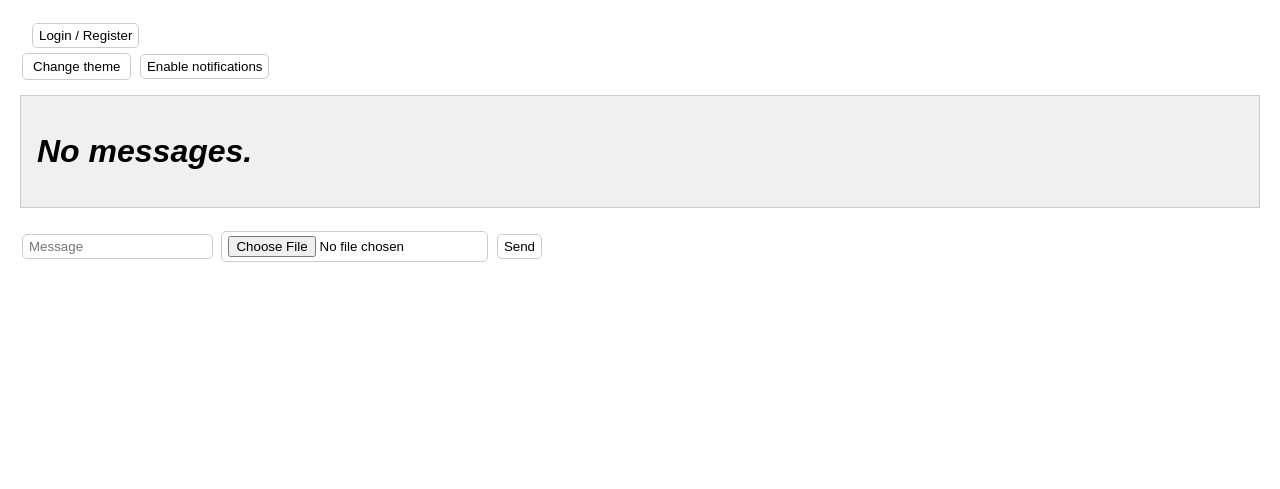
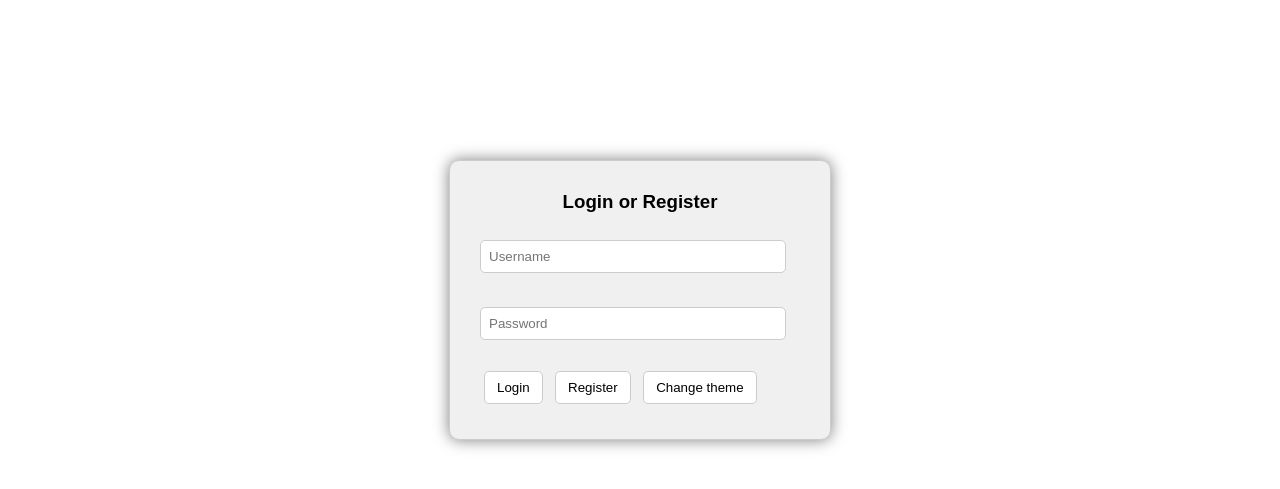
Before and after one commit to redeit0109/RedNet, a PHP site: page / in a window 1280 px wide. Shown: the top 489 px of the page. Run offline with PHP 8.4, Linux system fonts and the light colour scheme.

Commit message:
Update index.php

```diff
--- a/index.php
+++ b/index.php
@@ -70,7 +70,11 @@ if ($_SERVER['REQUEST_METHOD'] === 'POST' && isset($_POST['login'])) {
 }
 
 if ($_SERVER['REQUEST_METHOD'] === 'POST' && isset($_POST['message'])) {
-    $nickname = $_SESSION['username'] ?? 'Anonymous';
+    if (!isset($_SESSION['username'])) {
+        http_response_code(403);
+        exit('Login required');
+    }
+    $nickname = $_SESSION['username'];
     $message = htmlspecialchars(trim($_POST['message']));
     $replyTo = isset($_POST['reply_to']) ? trim($_POST['reply_to']) : '';
     $fileText = '';
@@ -115,7 +119,6 @@ if (isset($_GET['fetch'])) {
     <link rel="icon" type="image/x-icon" href="./src/favicon.ico">
     <title>RedNet</title>
     <style>
-
        #authPopup {
              display: none;
              position: fixed;
@@ -172,8 +175,8 @@ if (isset($_GET['fetch'])) {
         }
 
         body.dark button {
-            padding: 4px 6px;
-            margin: 2.5px 2px;
+            padding: 3px 5px;
+            margin: 3px 2.5px;
             background-color: var(--bg-color);
             color: var(--text-color);
             border: 1px solid var(--border-color);
@@ -182,8 +185,8 @@ if (isset($_GET['fetch'])) {
         }
 
         body.dark input {
-            padding: 4px 6px;
-            margin: 2.5px 2px;
+            padding: 4.8px 7.2px;
+            margin: 3px 2.4px;
             background-color: var(--bg-color);
             color: var(--text-color);
             border: 1px solid var(--border-color);
@@ -201,8 +204,8 @@ if (isset($_GET['fetch'])) {
         }
 
         body button {
-            padding: 4px 6px;
-            margin: 2.5px 2px;
+            padding: 3px 5px;
+            margin: 3px 2.5px;
             background-color: var(--bg-color);
             color: var(--text-color);
             border: 1px solid var(--border-color);
@@ -211,8 +214,8 @@ if (isset($_GET['fetch'])) {
         }
 
         body input {
-            padding: 4px 6px;
-            margin: 2.5px 2px;
+            padding: 4.8px 7.2px;
+            margin: 3px 2.4px;
             background-color: var(--bg-color);
             color: var(--text-color);
             border: 1px solid var(--border-color);
@@ -227,7 +230,7 @@ if (isset($_GET['fetch'])) {
             word-break: break-all;
             overflow-y: auto;
             margin-bottom: 20px;
-            max-height: 440px;
+            max-height: 430px;
             max-width: 1300px;
         }
 
@@ -255,8 +258,8 @@ if (isset($_GET['fetch'])) {
 </head>
 <body>
 
+<div id="mainApp" style="display: none;">
     <div id="authControls"></div>
-
     <button class="theme-toggle" onclick="toggleTheme()">Change theme</button>
     <button onclick="requestNotificationPermission()">Enable notifications</button>
 
@@ -270,6 +273,7 @@ if (isset($_GET['fetch'])) {
         <input type="file" name="file">
         <button type="submit">Send</button>
     </form>
+</div>
 
 <script>
 function toggleTheme() {
@@ -304,19 +308,11 @@ function updateAuthControls(loggedInUser = null) {
         deleteBtn.style.marginLeft = '5px';
         deleteBtn.onclick = deleteAccount;
         container.appendChild(deleteBtn);
-    } else {
-        const loginBtn = document.createElement('button');
-        loginBtn.textContent = 'Login / Register';
-        loginBtn.onclick = showLogin;
-        container.appendChild(loginBtn);
     }
 }
 
 function showLogin() {
     document.getElementById('authPopup').style.display = 'block';
-}
-function hideLogin() {
-    document.getElementById('authPopup').style.display = 'none';
 }
 
 function submitAuth(action) {
@@ -333,7 +329,9 @@ function submitAuth(action) {
         alert(text);
         if (text.includes('Logged in') || text.includes('Registered')) {
             updateAuthControls(username);
-            hideLogin();
+            document.getElementById('authPopup').style.display = 'none';
+            document.getElementById('mainApp').style.display = 'block';
+            loadMessages();
         }
     });
 }
@@ -350,7 +348,8 @@ function deleteAccount() {
     .then(text => {
         alert(text);
         updateAuthControls(null);
-        loadMessages();
+        document.getElementById('mainApp').style.display = 'none';
+        document.getElementById('authPopup').style.display = 'block';
     });
 }
 
@@ -377,7 +376,22 @@ function requestNotificationPermission() {
 
 window.addEventListener('DOMContentLoaded', () => {
     const savedTheme = localStorage.getItem('theme');
-    updateAuthControls(<?php echo json_encode($loggedInUser); ?>);
+    const currentUser = <?php echo json_encode($loggedInUser); ?>;
+    updateAuthControls(currentUser);
+
+    if (!currentUser) {
+        document.getElementById('authPopup').style.display = 'block';
+        document.getElementById('mainApp').style.display = 'none';
+    } else {
+        document.getElementById('authPopup').style.display = 'none';
+        document.getElementById('mainApp').style.display = 'block';
+    }
+
+    if (<?php echo json_encode($loggedInUser !== null); ?>) {
+        document.getElementById('mainApp').style.display = 'block';
+    } else {
+        document.getElementById('authPopup').style.display = 'block';
+    }
 
     if (savedTheme) {
         if (savedTheme === 'dark') {
@@ -518,7 +532,7 @@ document.getElementById('chatForm').addEventListener('submit', function(e) {
     <input type="password" id="authPassword" placeholder="Password"><br><br>
     <button onclick="submitAuth('login')">Login</button>
     <button onclick="submitAuth('register')">Register</button>
-    <button onclick="hideLogin()">Cancel</button>
+    <button class="theme-toggle" onclick="toggleTheme()">Change theme</button>
 </div>
 
 </body>
```
Lines whose indentation alone changed are shown as unchanged.
